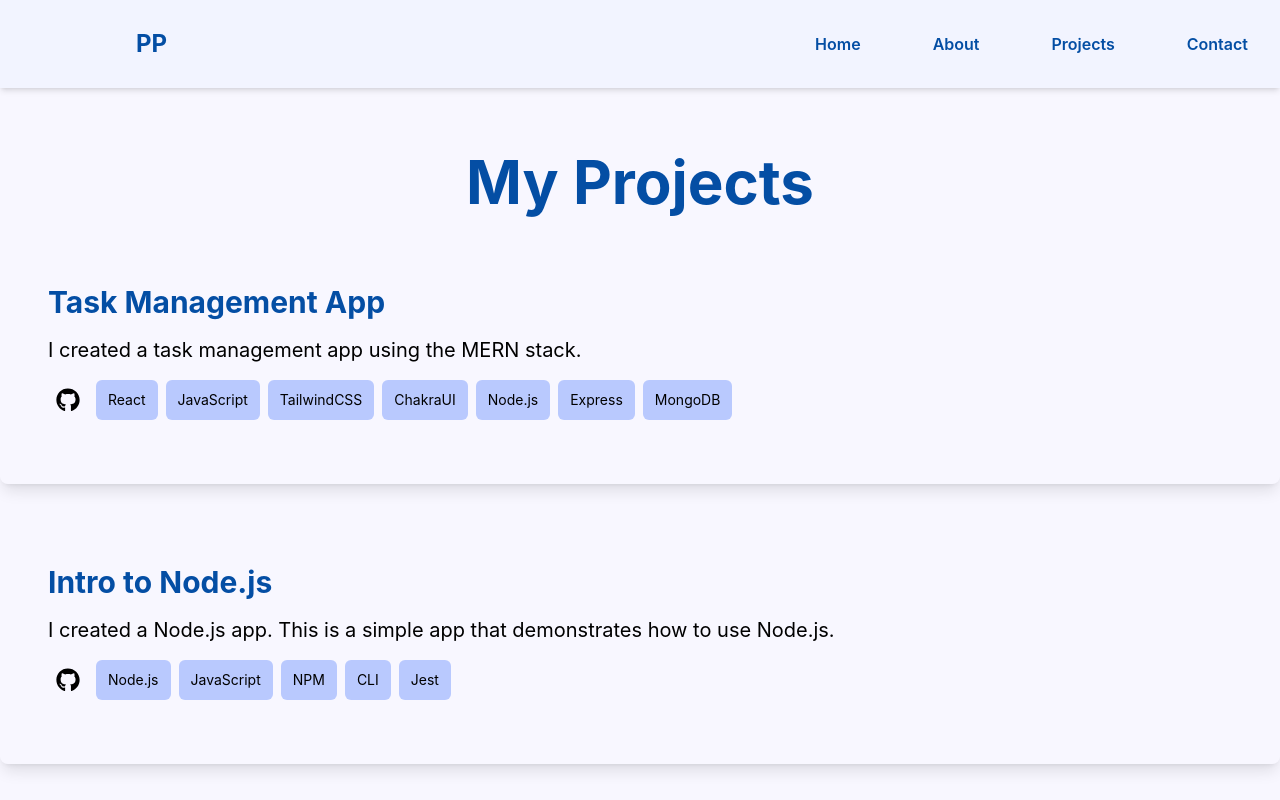
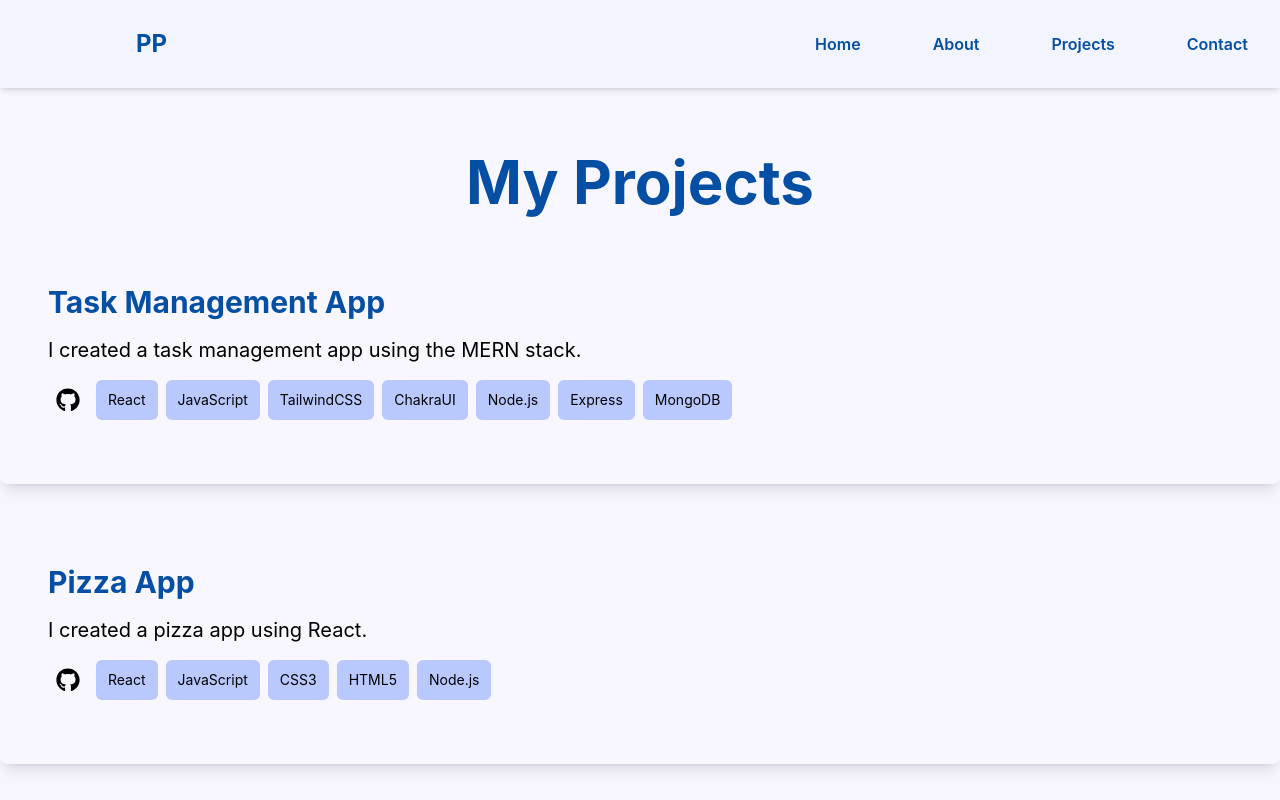
Before and after one commit to philpetersohn/phil-petersohn-website, a React (Vite) app: page /projects in a window 1280 px wide. Shown: the top 800 px of the page. Built offline with nearby package versions, Linux system fonts and the light colour scheme.

Commit message:
Add new project

```diff
--- a/src/components/TechnicalSkills.jsx
+++ b/src/components/TechnicalSkills.jsx
@@ -14,7 +14,7 @@ export default function TechnicalSkills() {
     },
     {
       title: "Tools",
-      description: "Git, VS Code, Jira, Kanban, Babel, npm/yarn, webpack, Jest, Cypress",
+      description: "Git, VS Code, Jira, Kanban, Babel, Npm/Yarn, webpack, Jest, Cypress",
     },
   ];
 
--- a/src/pages/Projects.jsx
+++ b/src/pages/Projects.jsx
@@ -21,6 +21,18 @@ const Projects = () => {
         'MongoDB',
       ],
       githubLink: 'https://github.com/philpetersohn/nre-mern',
+    },
+    {
+      title: 'Pizza App',
+      description: 'I created a pizza app using React.',
+      techStack: [
+        'React',
+        'JavaScript',
+        'CSS3',
+        'HTML5',
+        'Node.js',
+      ],
+      githubLink: 'https://github.com/philpetersohn/pizza-app',
     },
     {
       title: 'Intro to Node.js',
```
